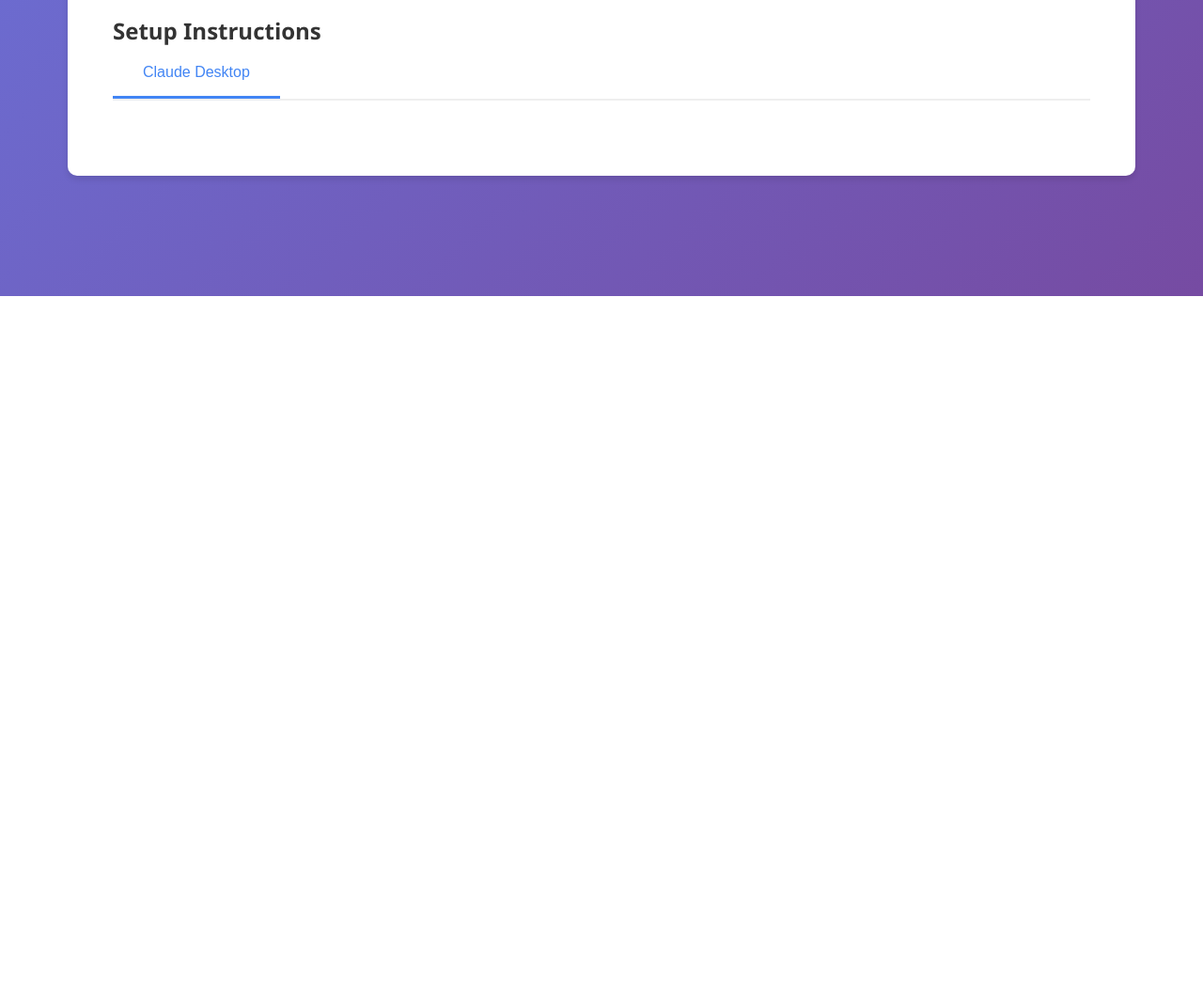
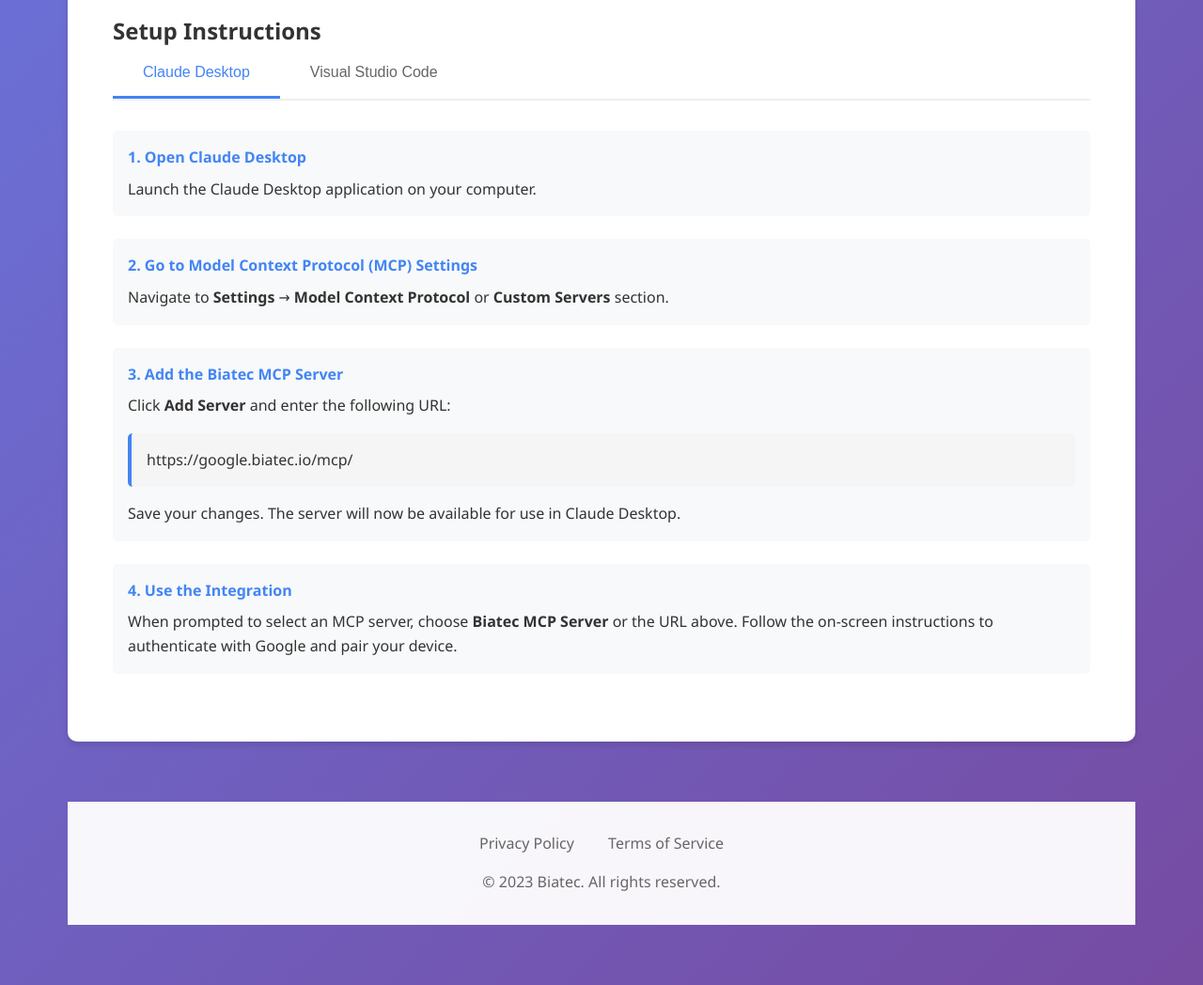
Before and after one commit to scholtz/AlgorandGoogleDriveAccount, a plain HTML site: page AlgorandGoogleDriveAccount/wwwroot/index.html in a window 1280 px wide. Shown: the part 960-2008 px from the top of the page at 94% size. Before the commit the page ends 1275 px from the top, so only its background shows below. Drawn offline with Linux system fonts and the light colour scheme.

Commit message:
fix index

```diff
--- a/AlgorandGoogleDriveAccount/wwwroot/index.html
+++ b/AlgorandGoogleDriveAccount/wwwroot/index.html
@@ -286,4 +286,76 @@
             <h2>Setup Instructions</h2>
             <div class="setup-tabs">
                 <button class="tab-button active" onclick="showTab('claude')">Claude Desktop</button>
-                <button class="tab-button
+                <button class="tab-button" onclick="showTab('vscode')">Visual Studio Code</button>
+            </div>
+            <div id="claude" class="tab-content active">
+                <div class="step">
+                    <h4>1. Open Claude Desktop</h4>
+                    <p>Launch the Claude Desktop application on your computer.</p>
+                </div>
+                <div class="step">
+                    <h4>2. Go to Model Context Protocol (MCP) Settings</h4>
+                    <p>Navigate to <b>Settings</b> &rarr; <b>Model Context Protocol</b> or <b>Custom Servers</b> section.</p>
+                </div>
+                <div class="step">
+                    <h4>3. Add the Biatec MCP Server</h4>
+                    <p>Click <b>Add Server</b> and enter the following URL:</p>
+                    <div class="code-block">
+                        https://google.biatec.io/mcp/
+                    </div>
+                    <p>Save your changes. The server will now be available for use in Claude Desktop.</p>
+                </div>
+                <div class="step">
+                    <h4>4. Use the Integration</h4>
+                    <p>When prompted to select an MCP server, choose <b>Biatec MCP Server</b> or the URL above. Follow the on-screen instructions to authenticate with Google and pair your device.</p>
+                </div>
+            </div>
+            <div id="vscode" class="tab-content">
+                <div class="step">
+                    <h4>1. Open Visual Studio Code</h4>
+                    <p>Start Visual Studio Code on your computer.</p>
+                </div>
+                <div class="step">
+                    <h4>2. Create or Edit <code>mcp.json</code></h4>
+                    <p>In your project folder, create a file named <code>mcp.json</code> (or open it if it already exists).</p>
+                </div>
+                <div class="step">
+                    <h4>3. Add the Biatec MCP Server Configuration</h4>
+                    <p>Insert the following configuration into <code>mcp.json</code>:</p>
+                    <div class="code-block">
+{
+  "servers": [
+    {
+      "name": "Biatec MCP Server",
+      "url": "https://google.biatec.io/mcp/"
+    }
+  ]
+}
+                    </div>
+                    <p>Save the file. Visual Studio Code will now recognize the Biatec MCP Server for Model Context Protocol operations.</p>
+                </div>
+                <div class="step">
+                    <h4>4. Use the Integration</h4>
+                    <p>When using MCP features in VS Code, select <b>Biatec MCP Server</b> as your provider. Follow prompts to authenticate and pair your device as needed.</p>
+                </div>
+            </div>
+            <script>
+                function showTab(tab) {
+                    document.querySelectorAll('.tab-button').forEach(btn => btn.classList.remove('active'));
+                    document.querySelectorAll('.tab-content').forEach(tc => tc.classList.remove('active'));
+                    document.querySelector('.tab-button[onclick*="' + tab + '"]').classList.add('active');
+                    document.getElementById(tab).classList.add('active');
+                }
+            </script>
+        </section>
+
+        <footer class="footer">
+            <div class="footer-links">
+                <a href="/privacy.html">Privacy Policy</a>
+                <a href="/terms.html">Terms of Service</a>
+            </div>
+            <p>&copy; 2023 Biatec. All rights reserved.</p>
+        </footer>
+    </div>
+</body>
+</html>
```
Also changed, not shown: AlgorandGoogleDriveAccount/wwwroot/pair.html (+1 -1 lines).
